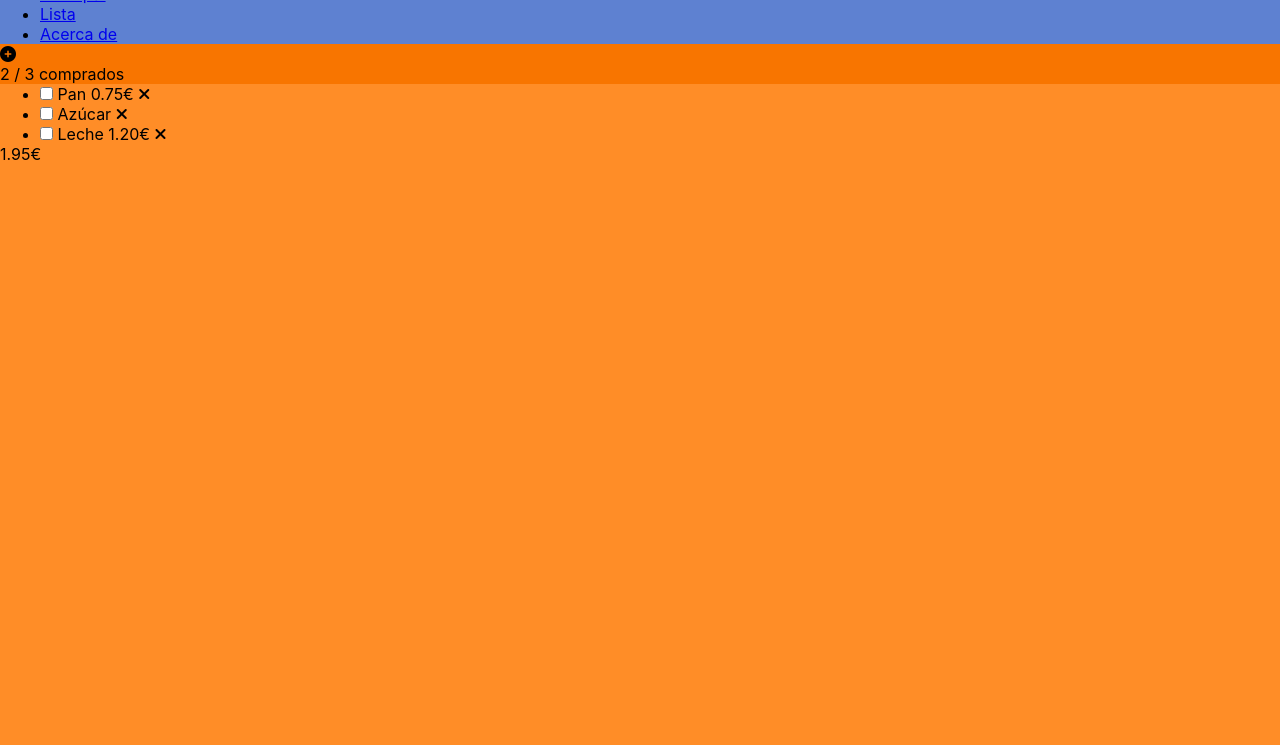
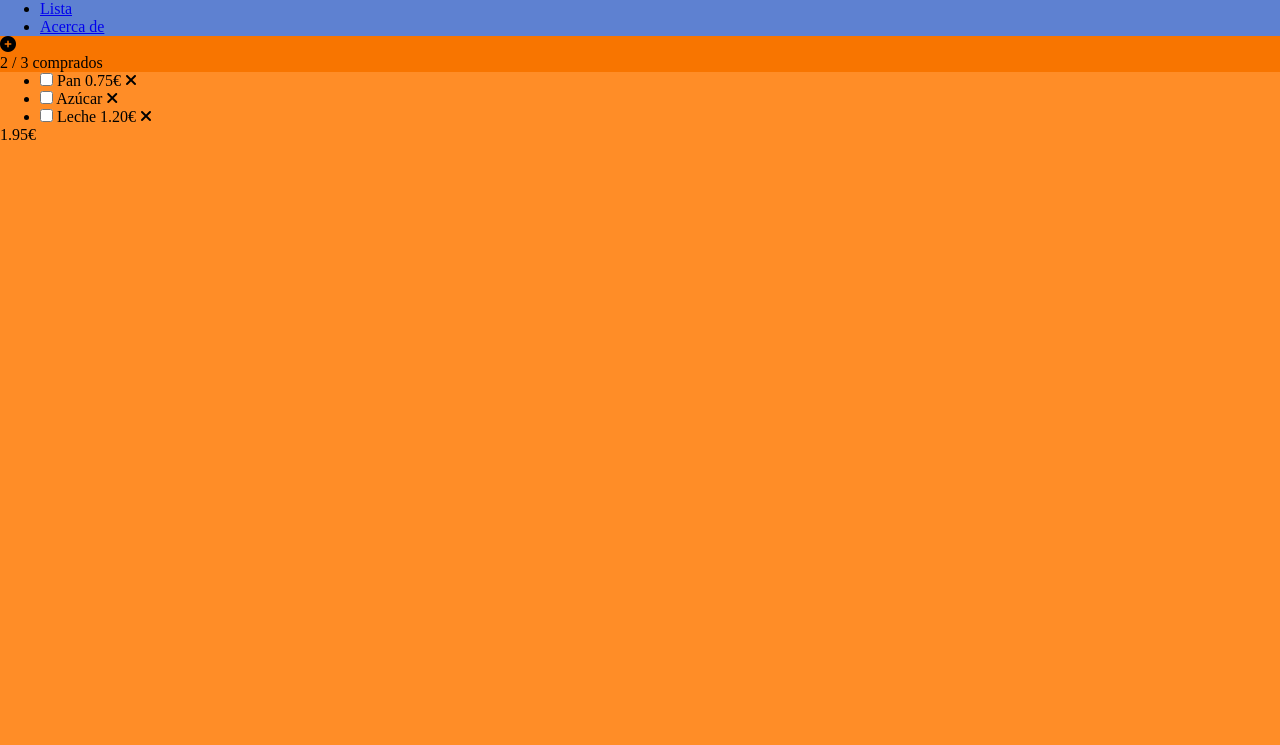
Before and after one commit to alexgonzanu/lista-compra-grupoD, a plain HTML site: page index.html in a window 1280 px wide. Shown: the part 55-800 px from the top of the page. Drawn offline with Linux system fonts and the light colour scheme.

Commit message:
Revert "Tipo de Tipografia"
This reverts commit 360fba7c97b00d46537f715adee915b4a21015db.

```diff
--- a/css/estilos.css
+++ b/css/estilos.css
@@ -1,9 +1,7 @@
 *{
   margin:0;
 }
-html {
-  font-family: -apple-system, BlinkMacSystemFont, 'Segoe UI', Roboto, Oxygen, Ubuntu, Cantarell, 'Open Sans', 'Helvetica Neue', sans-serif;
-}
+
 body {
   background-color: #ff8d27 ;
 }
```
